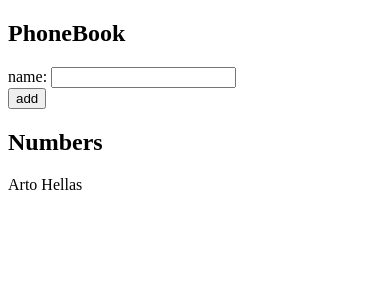
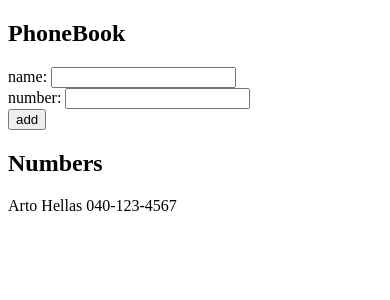
Before and after one commit to keelahnkhan/fullstackopen2022, a React (Create React App) app in the folder part2/phonebook/: page / in a window 390 px wide. Shown: the top 300 px of the page. Built offline with nearby package versions, Linux system fonts and the light colour scheme.

Commit message:
Exercise 2.8, added ability to add number along with name to phonebook

```diff
--- a/part2/phonebook/src/App.js
+++ b/part2/phonebook/src/App.js
@@ -2,27 +2,38 @@ import React, { useState } from 'react';
 
 const App = () => {;
   const [persons, setPersons] = useState([
-    { name: 'Arto Hellas'}
+    { name: 'Arto Hellas', number: '040-123-4567'}
   ]);
-  const [newName, setNewName] = useState('');
+  const [newPerson, setNewPerson] = useState({name: '', number: ''});
 
   const updatePersons = (event) => {
     event.preventDefault();
 
-    if (-1 !== persons.findIndex((person) => person.name === newName)) {
-      alert(`${newName} is already added to the phonebook`);
+    if (-1 !== persons.findIndex((person) => person.name === newPerson.name)) {
+      alert(`${newPerson.name} is already added to the phonebook`);
       return;
     }
 
-    const newPerson = { name: newName };
+    if (!(newPerson.name.trim() && newPerson.number.trim())) {
+      alert(`Both name and number are required`);
+      return;
+    }
+
     const newPersons = persons.concat(newPerson);
     setPersons(newPersons);
-    setNewName('');
+    setNewPerson({name: '', number: ''});
   }
 
   const changeName = (event) => {
     console.log("name changed", event.target.value);
-    setNewName(event.target.value);
+    const person = { ...newPerson, name: event.target.value};
+    setNewPerson(person);
+  }
+
+  const changeNumber = (event) => {
+    console.log("number changed", event.target.value);
+    const person = { ...newPerson, number: event.target.value};
+    setNewPerson(person);
   }
 
   return (
@@ -30,7 +41,10 @@ const App = () => {;
       <h2>PhoneBook</h2>
       <form onSubmit={updatePersons}>
         <div>
-          name: <input value={newName} onChange={changeName}/>
+          name: <input value={newPerson.name} onChange={changeName}/>
+        </div>
+        <div>
+          number: <input value={newPerson.number} onChange={changeNumber}/>
         </div>
         <div>
           <button type="submit">add</button>
@@ -38,7 +52,10 @@ const App = () => {;
       </form>
       <h2>Numbers</h2>
       <div>
-        {persons.map((person) => <p key={person.name}>{person.name}</p>)}
+        {persons.map((person) =>
+          <p key={person.name}>
+            {person.name} {person.number}
+          </p>)}
       </div>
     </div>
   );
```
